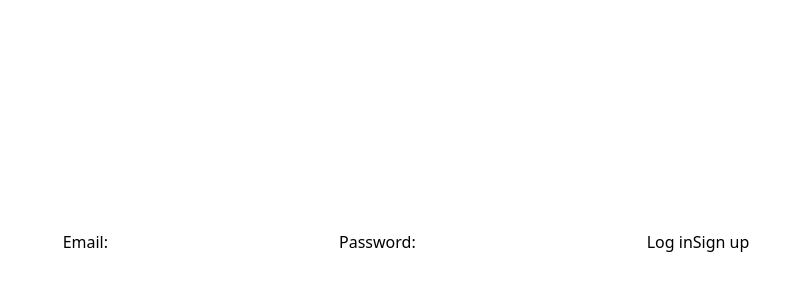
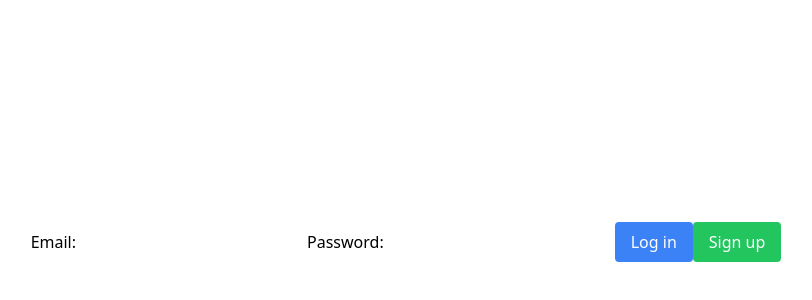
Before and after one commit to EduardoJRP/NutriTrack, a Next.js app: page /login in a window 1280 px wide. Shown: the part 158-458 px from the top of the page, without its empty margins (234-1046 px from the left). Built offline with nearby package versions, Linux system fonts and the light colour scheme.

Commit message:
update: changed code for working system now

```diff
--- a/app/auth/confirm/route.ts
+++ b/app/auth/confirm/route.ts
@@ -7,7 +7,7 @@ export async function GET(request: NextRequest) {
   const { searchParams } = new URL(request.url)
   const token_hash = searchParams.get('token_hash')
   const type = searchParams.get('type') as EmailOtpType | null
-  const next = '/account'
+  const next = '/profile'
 
   // Create redirect link without the secret token
   const redirectTo = request.nextUrl.clone()
--- a/app/login/actions.ts
+++ b/app/login/actions.ts
@@ -18,11 +18,12 @@ export async function login(formData: FormData) {
   const { error } = await supabase.auth.signInWithPassword(data)
 
   if (error) {
+    console.error('Login error:', error)
     redirect('/error')
   }
 
   revalidatePath('/', 'layout')
-  redirect('/account')
+  redirect('/profile')
 }
 
 export async function signup(formData: FormData) {
@@ -38,9 +39,10 @@ export async function signup(formData: FormData) {
   const { error } = await supabase.auth.signUp(data)
 
   if (error) {
+    console.error('Signup error:', error)
     redirect('/error')
   }
 
   revalidatePath('/', 'layout')
-  redirect('/account')
+  redirect('/profile')
 }
--- a/app/login/page.tsx
+++ b/app/login/page.tsx
@@ -8,8 +8,8 @@ export default function LoginPage() {
         <input id="email" name="email" type="email" required />
         <label htmlFor="password">Password:</label>
         <input id="password" name="password" type="password" required />
-        <button formAction={login}>Log in</button>
-        <button formAction={signup}>Sign up</button>
+        <button className="bg-blue-500 text-white px-4 py-2 rounded" formAction={login}>Log in</button>
+        <button className="bg-green-500 text-white px-4 py-2 rounded" formAction={signup}>Sign up</button>
       </form>
     </div>
   );
--- a/app/profile/form.tsx
+++ b/app/profile/form.tsx
@@ -35,7 +35,7 @@ export default function AccountForm({ user }: { user: User | null }) {
         setAvatarUrl(data.avatar_url)
       }
     } catch (error) {
-      alert('Error loading user data!')
+      alert('Error loading user data:' + error)
     } finally {
       setLoading(false)
     }
@@ -69,7 +69,7 @@ export default function AccountForm({ user }: { user: User | null }) {
       if (error) throw error
       alert('Profile updated!')
     } catch (error) {
-      alert('Error updating the data!')
+      alert('Error updating the data:' + error)
     } finally {
       setLoading(false)
     }
```
